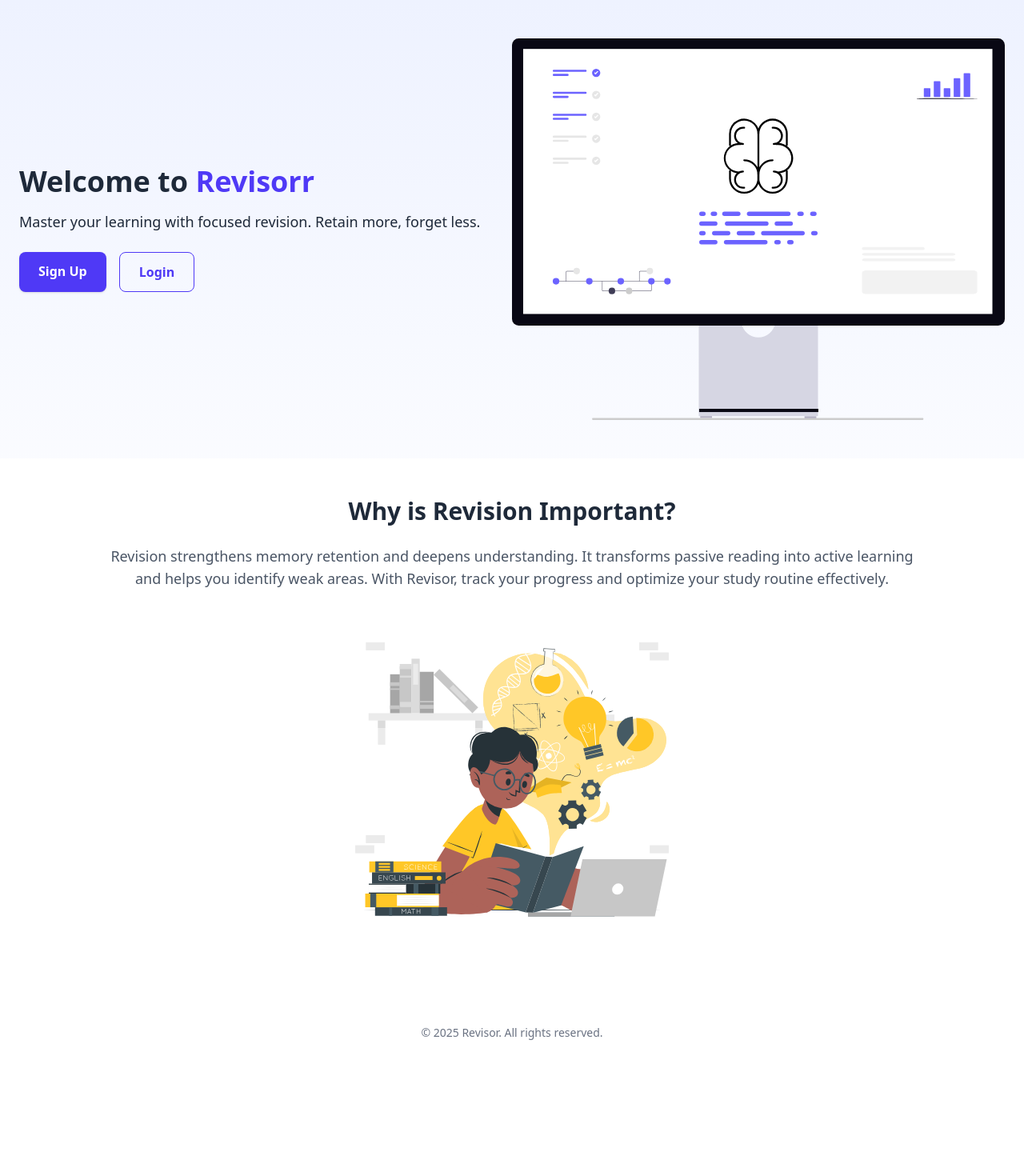
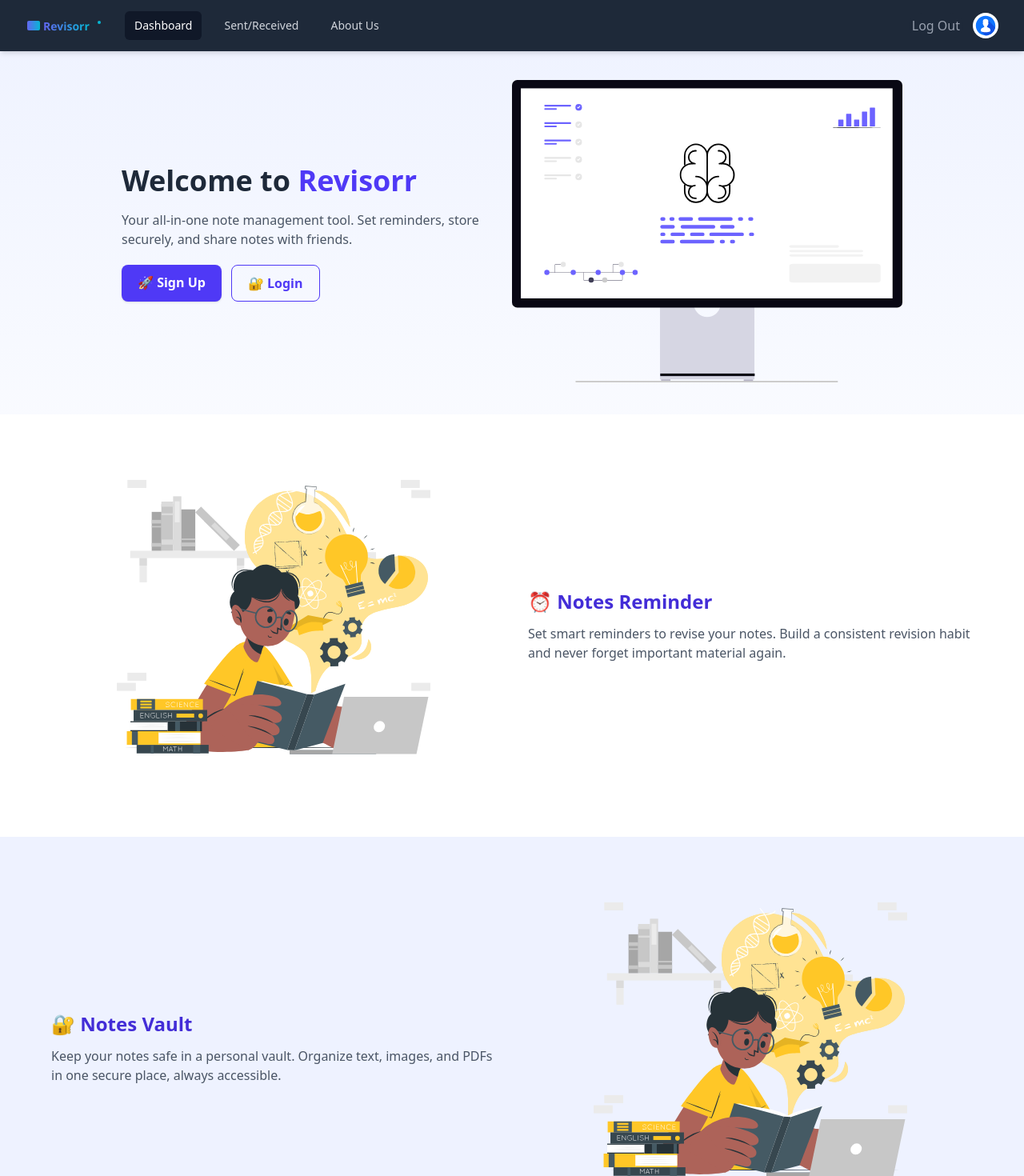
Before and after one commit to Raghvendrasingh-Rv/Privacy-Box-ReactJS, a React (Vite) app: page / in a window 1280 px wide. Shown: the top 1470 px of the page at 80% size. Before the commit the page ends 1325 px from the top, so only its background shows below. Built offline with nearby package versions, Linux system fonts and the light colour scheme.

Commit message:
UI changes

```diff
--- a/package.json
+++ b/package.json
@@ -18,6 +18,7 @@
     "@mui/material": "^7.1.0",
     "@tailwindcss/vite": "^4.1.6",
     "axios": "^1.9.0",
+    "framer-motion": "^12.16.0",
     "qrcode.react": "^4.2.0",
     "react": "^19.1.0",
     "react-dom": "^19.1.0",
--- a/src/Component/AddNote.jsx
+++ b/src/Component/AddNote.jsx
@@ -103,7 +103,7 @@
     <div className="max-w-4xl mx-auto mt-12 p-6">
       <div className="bg-white/60 backdrop-blur-md border border-gray-200 shadow-xl p-8 rounded-2xl mb-6 transition hover:shadow-2xl">
         <h2 className="text-2xl font-bold text-gray-900 mb-6 tracking-tight">
-          📝 Add a New Journal Entry
+          📝 Add a New Reminder Entry
         </h2>
 
         <div className="flex flex-col md:flex-row md:space-x-6">
--- a/src/Component/ContactPage.jsx
+++ b/src/Component/ContactPage.jsx
@@ -89,7 +89,7 @@
   return (
     <div className="flex flex-col min-h-screen">
       <Navbar />
-      <div className="flex-grow">
+      <div className="pt-15 flex-grow">
         <div className="min-h-screen bg-gradient-to-br from-blue-50 to-indigo-100 py-12 px-4 sm:px-6 lg:px-8">
           <div className="max-w-6xl mx-auto">
             {/* Header */}
--- a/src/Component/Homepage.jsx
+++ b/src/Component/Homepage.jsx
@@ -1,68 +1,127 @@
 import React from "react";
 import { Link } from "react-router-dom";
-import boy from '../assets/boy.svg';
-import bg from '../assets/bg.svg'; // Assuming routing is set up
+import { motion } from "framer-motion";
+import boy from "../assets/boy.svg";
+import bg from "../assets/bg.svg";
+import reminderImg from "../assets/boy.svg";
+import vaultImg from "../assets/boy.svg";
+import sharingImg from "../assets/boy.svg";
+import Navbar from './Navbar'
 
 function HomePage() {
+  const fadeInUp = {
+    hidden: { opacity: 0, y: 30 },
+    visible: { opacity: 1, y: 0 },
+  };
+
   return (
     <div className="min-h-screen bg-gradient-to-b from-indigo-50 to-white text-gray-800">
       {/* Hero Section */}
-      <div className="flex flex-col-reverse md:flex-row items-center justify-between px-6 py-12 max-w-7xl mx-auto">
-        <div className="md:w-1/2 text-center md:text-left">
-          <h1 className="text-4xl font-extrabold mb-4">
+      <Navbar />
+      <motion.div
+        className="pt-25 flex flex-col-reverse md:flex-row items-center justify-between px-6 py-10 max-w-5xl mx-auto"
+        initial="hidden"
+        animate="visible"
+        transition={{ staggerChildren: 0.2 }}
+      >
+        <motion.div
+          className="md:w-1/2 text-center md:text-left"
+          variants={fadeInUp}
+        >
+          <h1 className="text-4xl font-extrabold mb-3 leading-snug">
             Welcome to <span className="text-indigo-600">Revisorr</span>
           </h1>
-          <p className="text-lg mb-6">
-            Master your learning with focused revision. Retain more, forget less.
+          <p className="text-md text-gray-600 mb-5">
+            Your all-in-one note management tool. Set reminders, store securely, and share notes with friends.
           </p>
-          <div className="flex flex-col sm:flex-row justify-center md:justify-start gap-4">
+          <div className="flex flex-col sm:flex-row justify-center md:justify-start gap-3">
             <Link
               to="/register"
-              className="bg-indigo-600 hover:bg-indigo-700 text-white font-semibold px-6 py-3 rounded-lg shadow"
+              className="bg-indigo-600 hover:bg-indigo-700 text-white font-semibold px-5 py-2.5 rounded-lg shadow transition-transform hover:scale-105"
             >
-              Sign Up
+              🚀 Sign Up
             </Link>
             <Link
               to="/login"
-              className="border border-indigo-600 text-indigo-600 hover:bg-indigo-100 font-semibold px-6 py-3 rounded-lg"
+              className="border border-indigo-600 text-indigo-600 hover:bg-indigo-100 font-semibold px-5 py-2.5 rounded-lg transition-transform hover:scale-105"
             >
-              Login
+              🔐 Login
             </Link>
           </div>
-        </div>
-        <div className="md:w-1/2 mb-8 md:mb-0">
-          <img
-            src={bg}
-            alt="Revisor Graphic"
-            className="w-full h-auto"
-          />
-        </div>
-      </div>
+        </motion.div>
 
-      {/* Why Revision Section */}
-      <section className="bg-white py-12 px-6">
-        <div className="max-w-5xl mx-auto text-center">
-          <h2 className="text-3xl font-bold mb-6">Why is Revision Important?</h2>
-          <p className="text-gray-600 text-lg mb-6">
-            Revision strengthens memory retention and deepens understanding.
-            It transforms passive reading into active learning and helps you
-            identify weak areas. With Revisor, track your progress and optimize
-            your study routine effectively.
-          </p>
-          <img
-            src={boy}
-            alt="Importance of Revision"
-            className="w-full max-w-md mx-auto"
-          />
-        </div>
-      </section>
+        <motion.div className="md:w-1/2 mb-8 md:mb-0" variants={fadeInUp}>
+          <img src={bg} alt="Hero Graphic" className="w-full h-auto" />
+        </motion.div>
+      </motion.div>
+
+      {/* Feature: Notes Reminder */}
+      <Section
+        img={reminderImg}
+        title="⏰ Notes Reminder"
+        description="Set smart reminders to revise your notes. Build a consistent revision habit and never forget important material again."
+        reverse={false}
+      />
+
+      {/* Feature: Notes Vault */}
+      <Section
+        img={vaultImg}
+        title="🔐 Notes Vault"
+        description="Keep your notes safe in a personal vault. Organize text, images, and PDFs in one secure place, always accessible."
+        reverse={true}
+      />
+
+      {/* Feature: Notes Sharing */}
+      <Section
+        img={sharingImg}
+        title="🤝 Notes Sharing"
+        description="Share your notes with friends and study groups easily. Collaborate and learn together for faster progress."
+        reverse={false}
+      />
 
       {/* Footer */}
-      <footer className="text-center py-6 text-gray-500 text-sm">
-        © {new Date().getFullYear()} Revisor. All rights reserved.
+      <footer className="text-center py-4 text-gray-500 text-sm">
+        © {new Date().getFullYear()} Revisorr. All rights reserved.
       </footer>
     </div>
   );
 }
 
+const Section = ({ img, title, description, reverse }) => {
+  const fadeIn = {
+    hidden: { opacity: 0, x: reverse ? 50 : -50 },
+    visible: { opacity: 1, x: 0 },
+  };
+
+  return (
+    <motion.section
+      className={`py-10 px-4 ${reverse ? "bg-indigo-50" : "bg-white"}`}
+      initial="hidden"
+      whileInView="visible"
+      viewport={{ once: true }}
+      transition={{ duration: 0.6 }}
+    >
+      <div
+        className={`max-w-6xl mx-auto flex flex-col md:flex-row ${
+          reverse ? "md:flex-row-reverse" : ""
+        } items-center gap-10`}
+      >
+        <motion.div
+          className="md:w-1/2"
+          variants={fadeIn}
+        >
+          <img src={img} alt={title} className="w-full max-w-md mx-auto" />
+        </motion.div>
+        <motion.div
+          className="md:w-1/2 text-center md:text-left"
+          variants={fadeIn}
+        >
+          <h2 className="text-2xl font-bold text-indigo-700 mb-3">{title}</h2>
+          <p className="text-gray-600 text-base">{description}</p>
+        </motion.div>
+      </div>
+    </motion.section>
+  );
+};
+
 export default HomePage;
--- a/src/Component/Login.jsx
+++ b/src/Component/Login.jsx
@@ -1,6 +1,7 @@
 import React, { useState } from "react";
 import { useNavigate } from "react-router-dom";
 import axios from "axios";
+import Navbar from "./Navbar";
 const BASE_URL = import.meta.env.VITE_API_BASE_URL;
 
 const Login = () => {
@@ -36,7 +37,8 @@
 
   return (
     <div className="min-h-screen flex items-center justify-center bg-gradient-to-tr from-indigo-100 via-sky-100 to-pink-100 px-4">
-      <div className="w-full max-w-md bg-white/70 backdrop-blur-lg border border-gray-200 shadow-xl rounded-2xl p-8 transition-all duration-300 relative">
+      <Navbar />
+      <div className="pt-15 w-full max-w-md bg-white/70 backdrop-blur-lg border border-gray-200 shadow-xl rounded-2xl p-8 transition-all duration-300 relative">
         {/* Loading overlay */}
         {isLoading && (
           <div className="absolute inset-0 bg-white/70 backdrop-blur-sm rounded-2xl flex items-center justify-center z-10">
--- a/src/Component/Navbar.jsx
+++ b/src/Component/Navbar.jsx
@@ -26,8 +26,17 @@
 
   }
 
+  const handleClick = ()=>{
+      const token = localStorage.getItem("token");
+      if(!token){
+        navigate("/");
+      }else{
+        navigate("/dashboard");
+      }
+  }
+
   return (
-    <Disclosure as="nav" className="bg-gray-800">
+    <Disclosure as="nav" className="bg-gray-800 fixed top-0 w-full z-50 shadow-md">
       <div className="mx-auto max-w-7xl px-2 sm:px-6 lg:px-8">
         <div className="relative flex h-16 items-center justify-between">
           <div className="absolute inset-y-0 left-0 flex items-center sm:hidden">
@@ -53,7 +62,7 @@
   <rect x="2" y="6" width="16" height="12" rx="2" fill="url(#smallGradient)"/>
 
 
-  <text x="22" y="18" fontFamily="'Segoe UI', Arial, sans-serif" fontSize="14" fontWeight="600" fill="url(#smallGradient)">
+  <text x="22" y="18" fontFamily="'Segoe UI', Arial, sans-serif" fontSize="14" fontWeight="600" fill="url(#smallGradient)" onClick={handleClick}>
     Revisorr
   </text>
 
--- a/src/Component/Register.jsx
+++ b/src/Component/Register.jsx
@@ -1,6 +1,7 @@
 import React, { useState, useEffect } from "react";
 import axios from "axios";
 import { useNavigate } from "react-router-dom";
+import Navbar from "./Navbar";
 const BASE_URL = import.meta.env.VITE_API_BASE_URL;
 const clientId = import.meta.env.VITE_GOOGLE_CLIENT_ID;
 
@@ -84,7 +85,8 @@
 
   return (
     <div className="min-h-screen flex items-center justify-center bg-gradient-to-br from-pink-100 via-blue-100 to-indigo-100 px-4">
-      <div className="w-full max-w-md bg-white/70 backdrop-blur-lg border border-gray-200 shadow-2xl rounded-2xl p-8 transition-all duration-300 relative">
+      <Navbar/>
+      <div className="pt-25 w-full max-w-md bg-white/70 backdrop-blur-lg border border-gray-200 shadow-2xl rounded-2xl p-8 transition-all duration-300 relative">
         {/* Loading overlay */}
         {isLoading && (
           <div className="absolute inset-0 bg-white/70 backdrop-blur-sm rounded-2xl flex items-center justify-center z-10">
--- a/src/Component/SharedEntry.jsx
+++ b/src/Component/SharedEntry.jsx
@@ -69,6 +69,7 @@
 
   useEffect(() => {
     if (!token) {
+      navigate("/login");
       return;
     } else {
       getEntries();
@@ -92,7 +93,7 @@
   return (
     <div className="flex flex-col min-h-screen bg-gradient-to-br from-blue-50 to-indigo-100">
       <Navbar />
-      <div className="flex-grow">
+      <div className="pt-15 flex-grow">
         <div className="max-w-4xl mx-auto p-6 flex-grow">
           <div className="bg-white rounded-xl shadow-md overflow-hidden">
             {/* Header with Tabs */}
```
Also changed, not shown: src/Component/Dashboard.jsx (+4 -4 lines), 1 other file (tests, documents, lock files or other folders).
